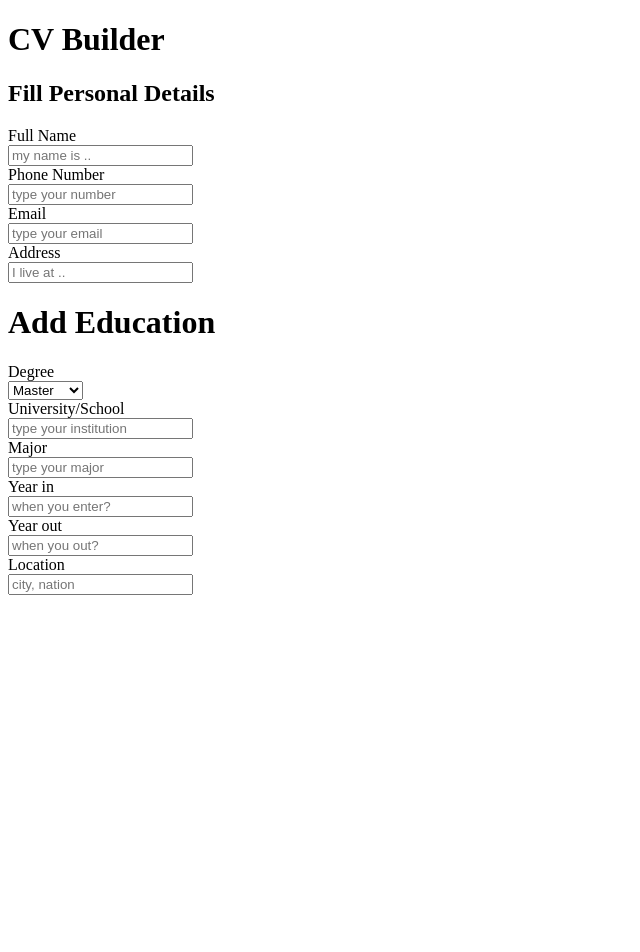
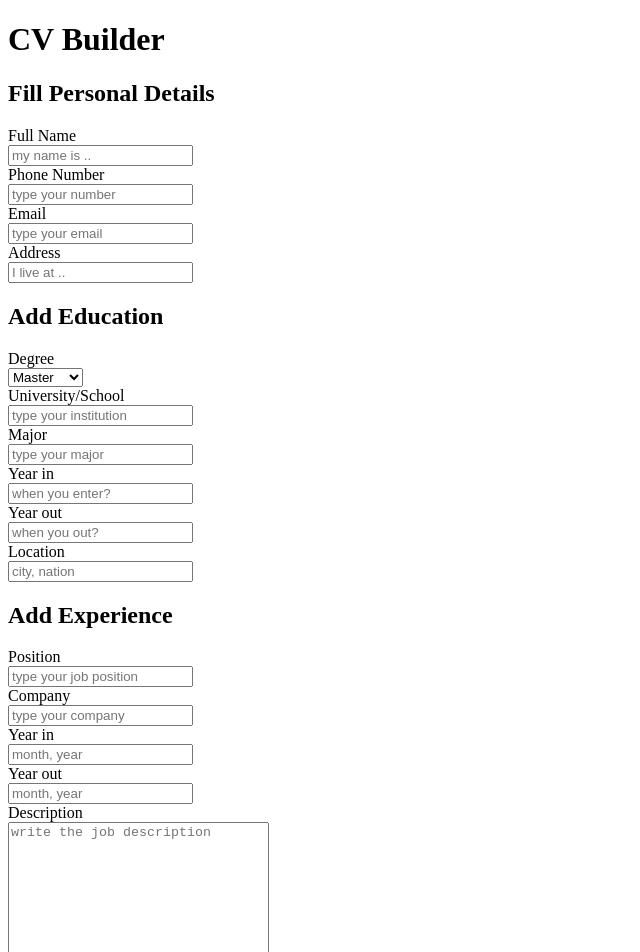
Before and after one commit to fuadmln/react-cvbuilder, a React (Vite) app: page / in a window 1280 px wide. Shown: the top 952 px of the page, without its empty margins (0-640 px from the left). Before the commit the page ends 800 px from the top, so only its background shows below. Built offline with nearby package versions, Linux system fonts and the light colour scheme; the HTML template or start-up script is replaced by a standard one.

Commit message:
feat: add Form-Experience component and css

```diff
--- a/src/App.jsx
+++ b/src/App.jsx
@@ -1,6 +1,7 @@
 import './styles/App.css'
 import FormPersonal from './components/FormPersonal';
 import FormEducation from './components/FormEducation';
+import FormExperience from './components/FormExperience';
 
 function App() {
 
@@ -9,6 +10,7 @@ function App() {
       <h1>CV Builder</h1>
       <FormPersonal />
       <FormEducation />
+      <FormExperience />
     </>
   )
 }
--- a/src/components/FormEducation.jsx
+++ b/src/components/FormEducation.jsx
@@ -3,7 +3,7 @@ import '../styles/FormEducation.css';
 function FormEducation(){
    return (
       <div>
-         <h1>Add Education</h1>
+         <h2>Add Education</h2>
          <form>
             <div>
                <label htmlFor="inputDegree">Degree</label>
--- /dev/null
+++ b/src/components/FormExperience.jsx
@@ -0,0 +1,38 @@
+import '../styles/FormExperience.css'
+
+function FormExperience(){
+   return (
+      <div>
+         <h2>Add Experience</h2>
+         <form >
+            <div>
+               <label htmlFor="inputPosition">Position</label>
+               <br />
+               <input type="text" id="inputPosition" placeholder="type your job position" />
+            </div>
+            <div>
+               <label htmlFor="inputCompany">Company</label>
+               <br />
+               <input type="text" id="inputCompany" placeholder="type your company" />
+            </div>
+            <div>
+               <label htmlFor="inputJobYearIn">Year in</label>
+               <br />
+               <input type="text" id="inputJobYearIn" placeholder="month, year" />
+            </div>
+            <div>
+               <label htmlFor="inputJobYearOut">Year out</label>
+               <br />
+               <input type="text" id="inputJobYearOut" placeholder="month, year" />
+            </div>
+            <div>
+               <label htmlFor="inputDescription">Description</label>
+               <br />
+               <textarea id="inputDescription" cols="30" rows="10" placeholder="write the job description"></textarea>
+            </div>
+         </form>
+      </div>
+   );
+}
+
+export default FormExperience;
```
Also changed, not shown: src/styles/FormExperience.css (added).
